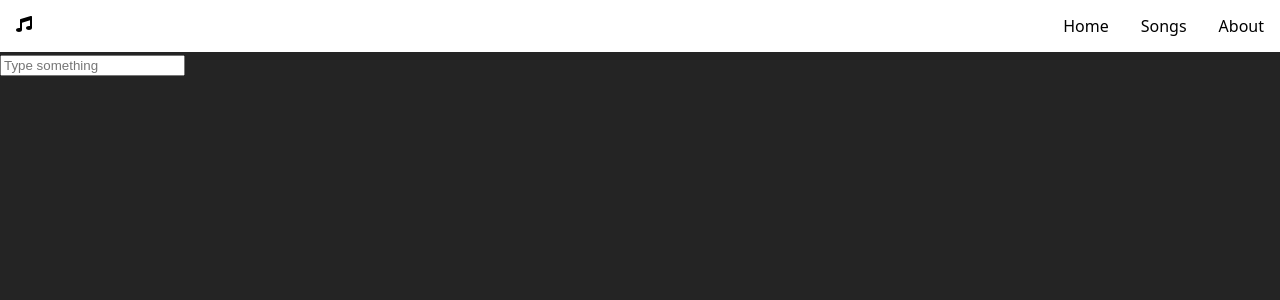
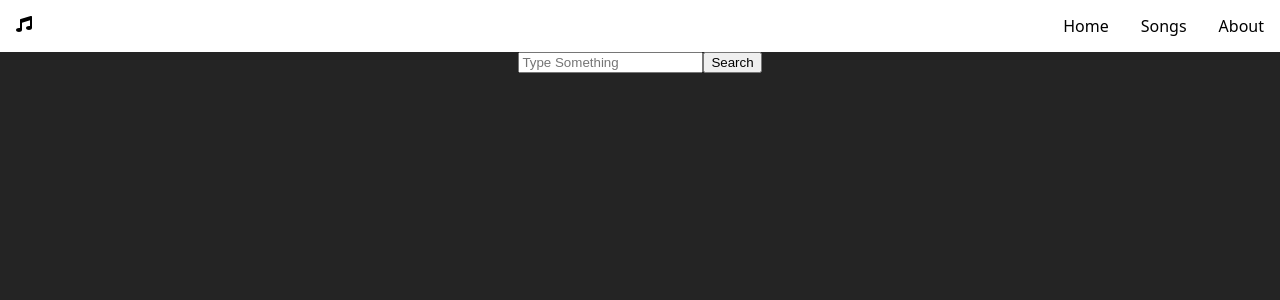
Before and after one commit to aung-st/lyrk-stack, a React (Vite) app: page /Home in a window 1280 px wide. Shown: the top 300 px of the page. Built offline with nearby package versions, Linux system fonts and the light colour scheme.

Commit message:
feat: add search function with routing to same song page

```diff
--- a/src/pages/Home.tsx
+++ b/src/pages/Home.tsx
@@ -1,14 +1,109 @@
 import "../styles/Home.css"
+import { useState } from "react"
+import { Link } from "react-router-dom"
 
 function Home() {
+        const songItems = [
+        {
+            id: 1,
+            title: "song1",
+            translation: [
+                {
+                    language: "en",
+                    lyrics: "111sdfffffffffffffffffffffffffffffffff\nasddddddddd\nasdddddddd\nasddddddddd",
+                },
+                {
+                    language: "ne",
+                    lyrics: "222sdfffffffffffffffffffffffffffffffff\nasddddddddd\nasdddddddd\nasddddddddd",
+                },
+            ],
+        },
+        {
+            id: 2,
+            title: "song2",
+            translation: [
+                {
+                    language: "en",
+                    lyrics: "333sdfffffffffffffffffffffffffffffffff\nasddddddddd\nasdddddddd\nasddddddddd",
+                },
+                {
+                    language: "ne",
+                    lyrics: "444dfffffffffffffffffffffffffffffffff\nasddddddddd\nasdddddddd\nasddddddddd",
+                },
+            ],
+        },
+        {
+            id: 3,
+            title: "song3",
+            translation: [
+                {
+                    language: "en",
+                    lyrics: "555sdfffffffffffffffffffffffffffffffff\nasddddddddd\nasdddddddd\nasddddddddd",
+                },
+                {
+                    language: "ne",
+                    lyrics: "666sdfffffffffffffffffffffffffffffffff\nasddddddddd\nasdddddddd\nasddddddddd",
+                },
+            ],
+        },
+    ]
+
+    const [songs, setSongs] = useState<{ id: number; title: string }[]>([]);
+    const [searchValue, setSearchValue] = useState("Type Something")
+    const [searchPerformed, setSearchPerformed] = useState(false);
+
+    function handleSearchClick() {
+        if (searchValue === "" || searchValue === "Type Something") {
+            return ;
+        }
+
+
+        const searchFilter = songItems.filter((item) => {
+            if (searchValue === "") { return false; }
+
+            const title : string = item.title.toLowerCase(); // Explicitly specify the type here
+            if (title
+                .includes(searchValue.toLowerCase())){
+                return title;
+            }
+
+            return false;
+        })
+
+
+        setSongs(searchFilter)
+        setSearchPerformed(true)
+
+
+    }
+
     return (
         <>
-            <input
-                id="search-bar"
-                type="text"
-                name="search"
-                placeholder="Type something"
-            />
+            <div className="search-container">
+                <input
+                    onChange = {e => setSearchValue(e.target.value)}
+                    id="search-bar"
+                    type="text"
+                    name="search"
+                    placeholder={searchValue}>
+                </input>
+                <button onClick={handleSearchClick}>Search</button>
+            </div>
+            <div className="search-container">
+                        <ul className="song-list">
+                            {songs.length > 0 ? (
+                            songs.map((item) => (
+                                <li key={item.id}>
+                                    <Link to={`/songs/${item.id}`} state={{ from: { item } }}>
+                                        {item.title}
+                                    </Link>
+                                </li>
+                                ))
+                            ) : (
+                                searchPerformed && <li>No results found</li>
+                            )}
+                        </ul>
+            </div>
         </>
     )
 }
--- a/src/pages/Songs.tsx
+++ b/src/pages/Songs.tsx
@@ -51,7 +51,7 @@ function Songs() {
             <ul className="song-list">
                 {songItems.map((item) => (
                     <li key={item.id}>
-                        <Link to={`${item.id}`} state={{ from: { item } }}>
+                        <Link to={`/songs/${item.id}`} state={{ from: { item } }}>
                             {item.title}
                         </Link>
                     </li>
--- a/src/styles/Home.css
+++ b/src/styles/Home.css
@@ -4,3 +4,15 @@ body {
     margin: 0;
     overflow: hidden;
 }
+
+.search-container {
+    display: flex;
+    justify-content: center;
+    text-align: center;
+
+}
+
+/* .search-results {
+    justify-content: center;
+    text-align: center;
+} */
```
